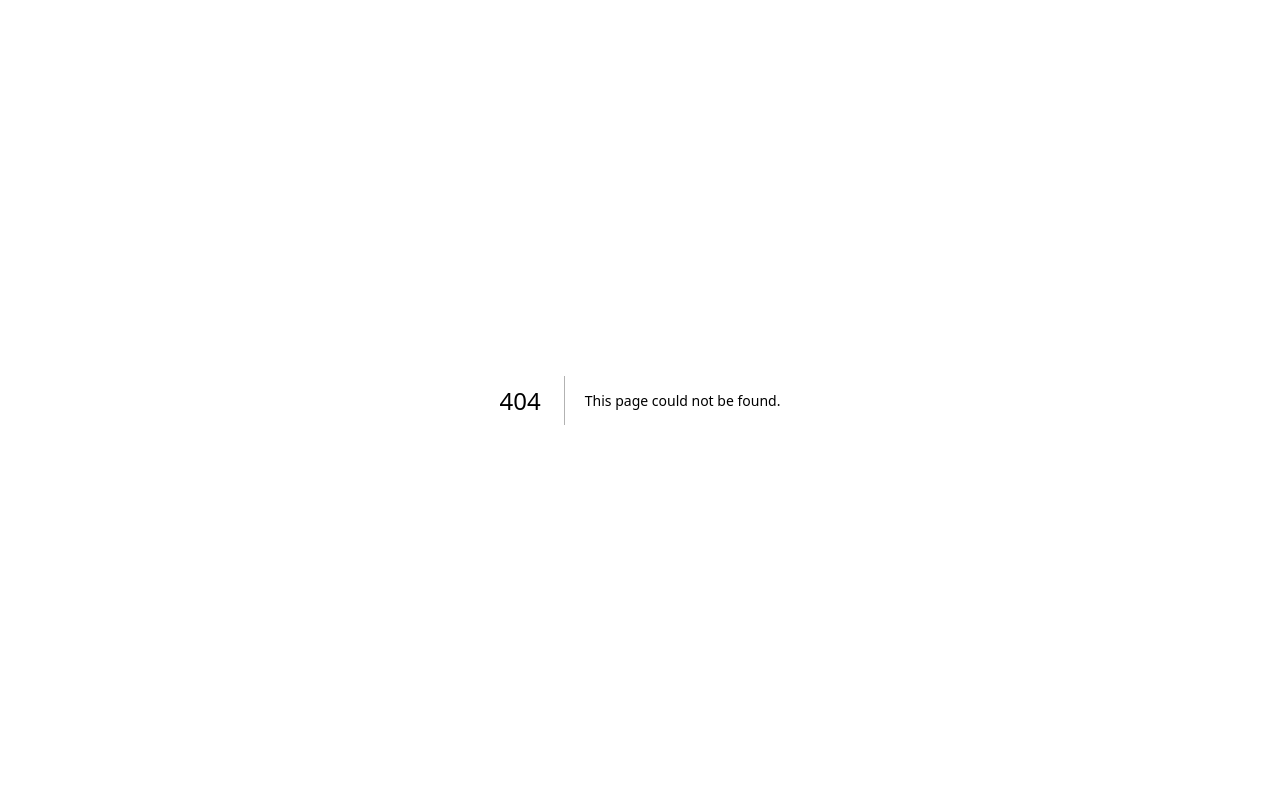
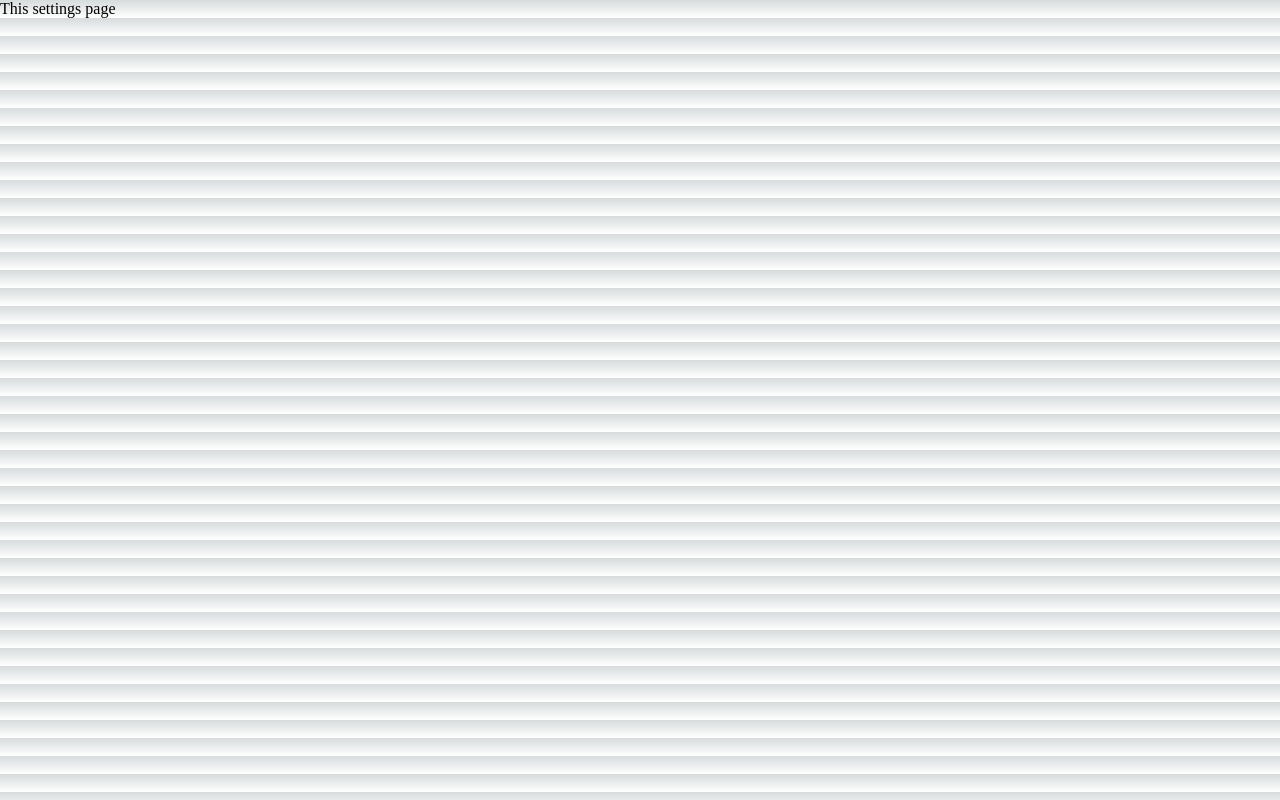
Before and after one commit to tanmoypaul1005/nextjs-v13, a Next.js app: page /dashboard/settings in a window 1280 px wide. Before the commit this address had no page. Built offline with nearby package versions, Linux system fonts and the light colour scheme.

Commit message:
first commit

```diff
--- /dev/null
+++ b/src/app/dashboard/settings/page.js
@@ -0,0 +1,11 @@
+import React from 'react';
+
+const componentName = () => {
+    return (
+        <div>
+            This settings page
+        </div>
+    );
+};
+
+export default componentName;
```
Also changed, not shown: 1 other file (tests, documents, lock files or other folders).
